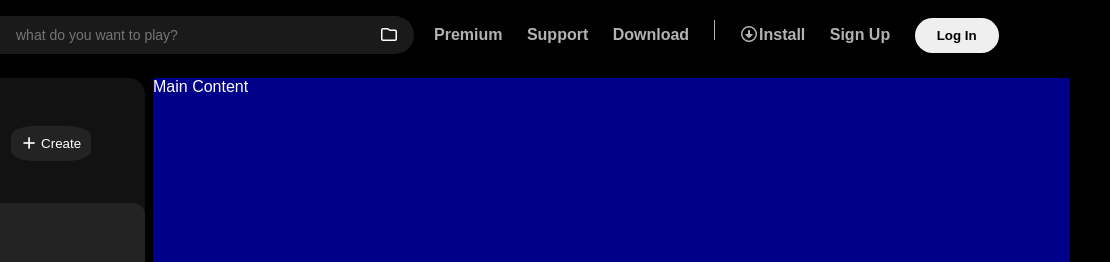
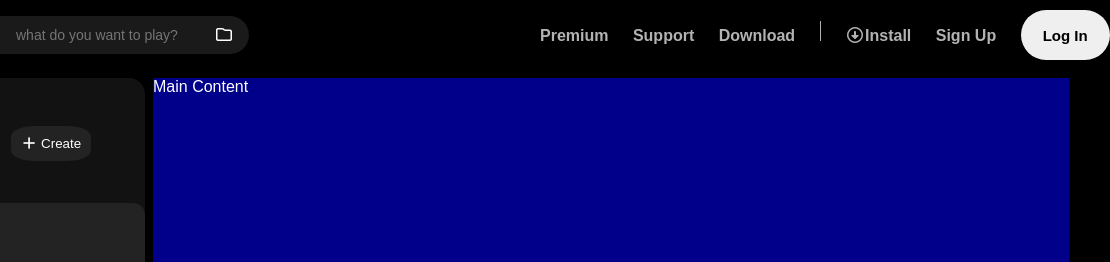
Before and after one commit to Prdp-ktri/Spotify-Clone, a plain HTML site: page index.html in a window 1280 px wide. Shown: the top 262 px of the page, 203-1313 px from the left, 1110 px wide, since content can reach past the window. Drawn offline with Linux system fonts and the light colour scheme.

Commit message:
commit styling & structure
commit styling & structure

```diff
--- a/index.html
+++ b/index.html
@@ -29,9 +29,9 @@
       <i class="fa-regular fa-folder"></i>
     </div>
     <div class="nav-right">
-      <a href="#">Premium</a>
-      <a href="#">Support</a>
-      <a href="#">Download</a>
+      <a href="#" class="hide">Premium</a>
+      <a href="#" class="hide">Support</a>
+      <a href="#" class="hide">Download</a>
       <span class="divider"></span>
       <a href="#"><i class="fa-regular fa-circle-down"></i>Install</a>
       <a href="#">Sign Up</a>
--- a/style.css
+++ b/style.css
@@ -3,6 +3,7 @@
   margin: 0;
   background-color: #000;
   color: white;
+  overflow: hidden;
 }
 
 .main {
@@ -21,6 +22,7 @@
 .main-content {
   background-color: darkblue;
   flex: 1;
+  overflow: auto;
 }
 
 .music-player {
@@ -91,6 +93,8 @@
   background-color: #000;
   display: flex;
   align-items: center;
+  position: sticky;
+  top: 0;
 }
 
 .nav-left {
@@ -161,12 +165,26 @@
 .login-btn {
   border: none;
   padding: 10px 22px;
-  border-radius: 20px;
+  border-radius: 30px;
   font-weight: bold;
   cursor: pointer;
   margin-left: 20px;
+  height: 50px;
+  font-size: 15px;
 }
 
 .login-btn:hover {
   transform: scale(1.05);
 }
+
+.nav-right {
+  margin-left: 271px;
+  white-space: nowrap;
+}
+
+/* Media Queries */
+@media (max-width: 1000px) {
+  .hide {
+    display: none;
+  }
+}
```
